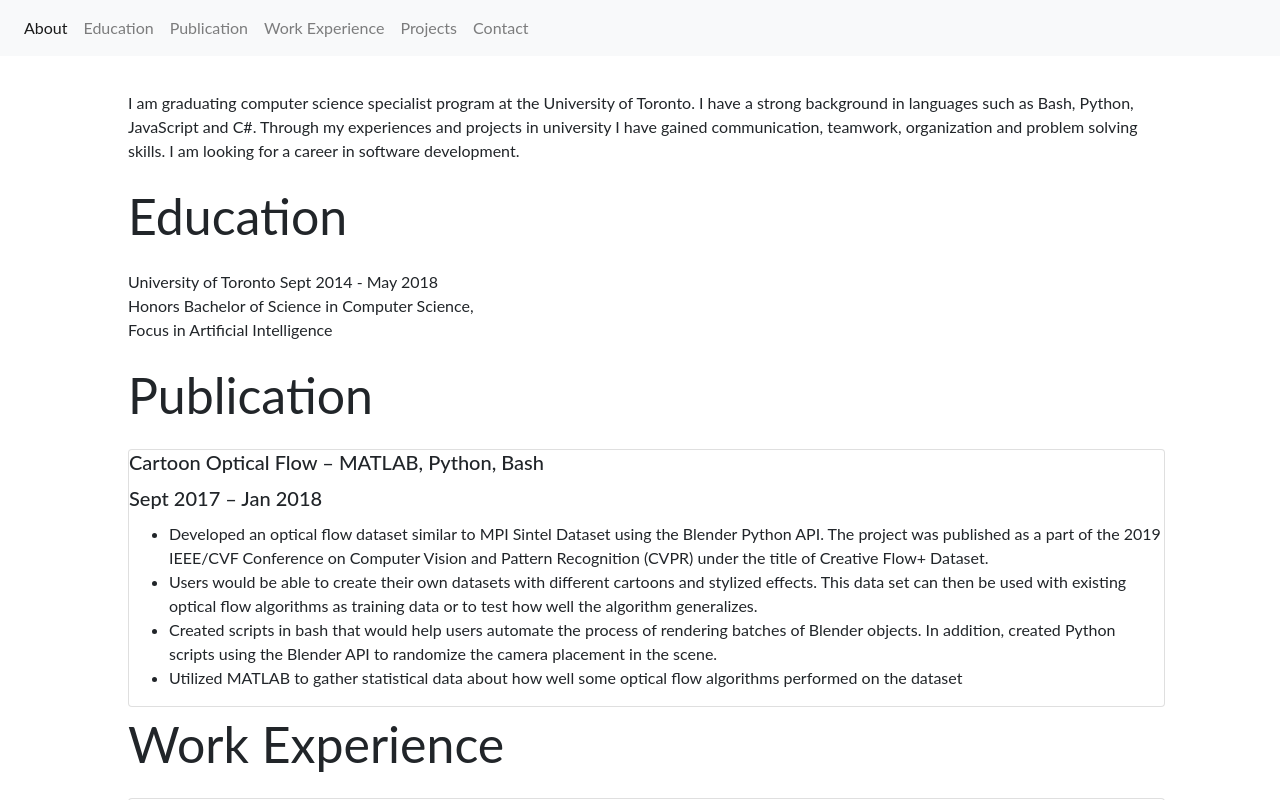
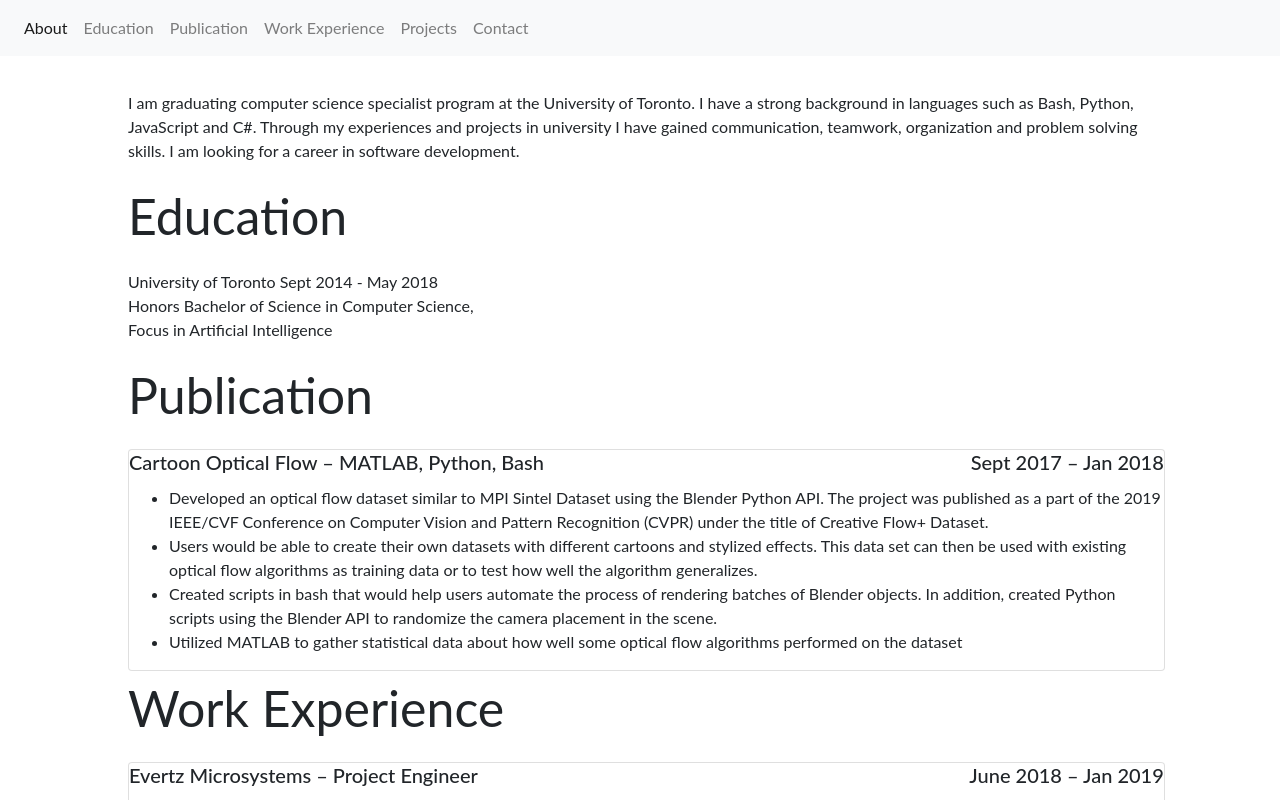
Before and after one commit to singha95/portfolio, a React (Create React App) app: page / in a window 1280 px wide. Shown: the top 800 px of the page. Built offline with nearby package versions, Linux system fonts and the light colour scheme; the HTML template or start-up script is replaced by a standard one.

Commit message:
Added new CSS for dates

```diff
--- a/src/css/menu.css
+++ b/src/css/menu.css
@@ -25,6 +25,14 @@ body {
     position: fixed;
     z-index: 99;
     width: 100%;
+    top: 0px;
+}
+
+.duration {
+    right: 0%;
+    text-align: right;
+    position: absolute;
+
 }
 
 
```
